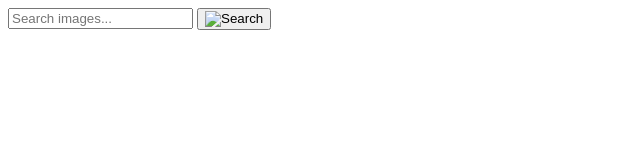
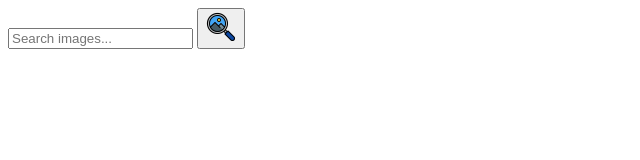
Before and after one commit to lisovenko02/goit-js-hw-11, a plain HTML site: page index.html in a window 1280 px wide. Shown: the whole page, without its empty margins (0-640 px from the left). Drawn offline with Linux system fonts and the light colour scheme.

Commit message:
Deploying to gh-pages from @ lisovenko02/goit-js-hw-11@12dc82143f0213b16dfb7a21d71ad8d8c91b1236 🚀

```diff
--- a/index.html
+++ b/index.html
@@ -1 +1 @@
-<!DOCTYPE html><html lang="en"><head><link rel="stylesheet" href="/parcel-project-template/index.6d7e28ef.css"><meta charset="utf-8"><meta http-equiv="X-UA-Compatible" content="IE=edge"><meta name="viewport" content="width=device-width, initial-scale=1.0"><title>Homework 11</title></head><body> <header class="header"> <form class="search-form" id="search-form"> <input class="search-input" type="text" name="searchQuery" autocomplete="off" placeholder="Search images..."> <button class="search-button" type="submit"> <img src="/parcel-project-template/search.aa680e87.png" alt="Search" width="32" height="32"> </button> </form> </header> <main class="main"> <div class="gallery"></div> <div class="js-observer"></div> </main> <script src="/parcel-project-template/index.f6a88bf1.js" type="module"></script><script src="/parcel-project-template/index.5504074c.js" nomodule="" defer></script> </body></html>
+<!DOCTYPE html><html lang="en"><head><link rel="stylesheet" href="/goit-js-hw-11/index.6d7e28ef.css"><meta charset="utf-8"><meta http-equiv="X-UA-Compatible" content="IE=edge"><meta name="viewport" content="width=device-width, initial-scale=1.0"><title>Homework 11</title></head><body> <header class="header"> <form class="search-form" id="search-form"> <input class="search-input" type="text" name="searchQuery" autocomplete="off" placeholder="Search images..."> <button class="search-button" type="submit"> <img src="/goit-js-hw-11/search.aa680e87.png" alt="Search" width="32" height="32"> </button> </form> </header> <main class="main"> <div class="gallery"></div> <div class="js-observer"></div> </main> <script src="/goit-js-hw-11/index.f6a88bf1.js" type="module"></script><script src="/goit-js-hw-11/index.5504074c.js" nomodule="" defer></script> </body></html>
```
